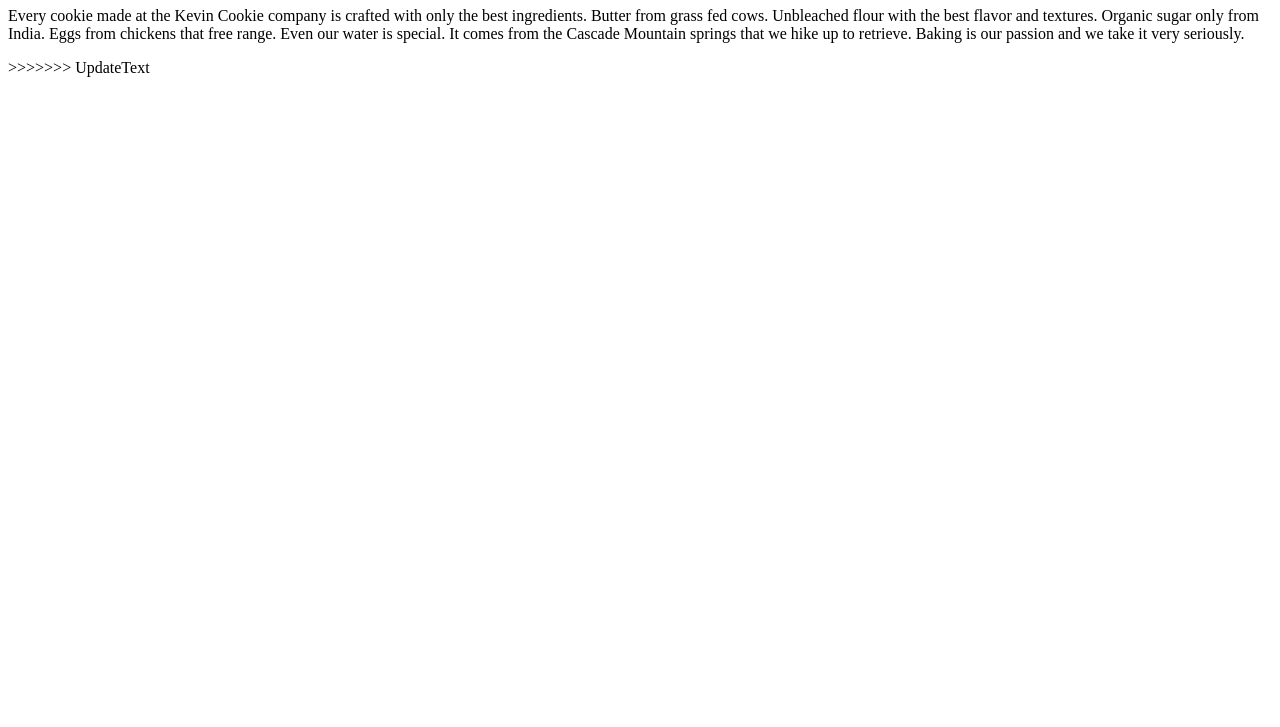
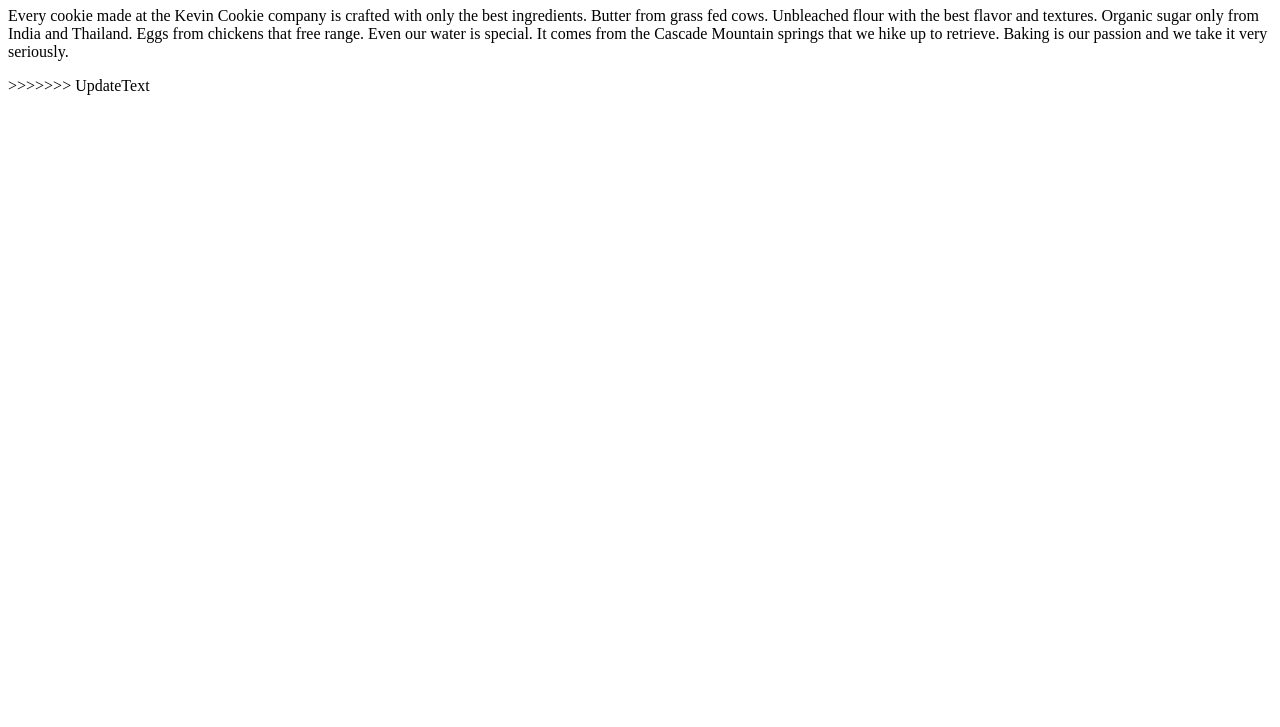
Before and after one commit to deshern/WillCookieCompany.com, a plain HTML site: page index.htm in a window 1280 px wide. Shown: the part 73-800 px from the top of the page. Drawn offline with Linux system fonts and the light colour scheme.

Commit message:
Update index.htm

```diff
--- a/index.htm
+++ b/index.htm
@@ -4,7 +4,7 @@
 
 <h1>Deliciousness in every bite!</h1>
 
-<p>Every cookie made at the Kevin Cookie company is crafted with only the best ingredients. Butter from grass fed cows. Unbleached flour with the best flavor and textures. Organic sugar only from India. Eggs from chickens that free range. Even our water is special. It comes from the Cascade Mountain springs that we hike up to retrieve. Baking is our passion and we take it very seriously.</p>
+<p>Every cookie made at the Kevin Cookie company is crafted with only the best ingredients. Butter from grass fed cows. Unbleached flour with the best flavor and textures. Organic sugar only from India and Thailand. Eggs from chickens that free range. Even our water is special. It comes from the Cascade Mountain springs that we hike up to retrieve. Baking is our passion and we take it very seriously.</p>
 >>>>>>> UpdateText
 
 </body>
```
